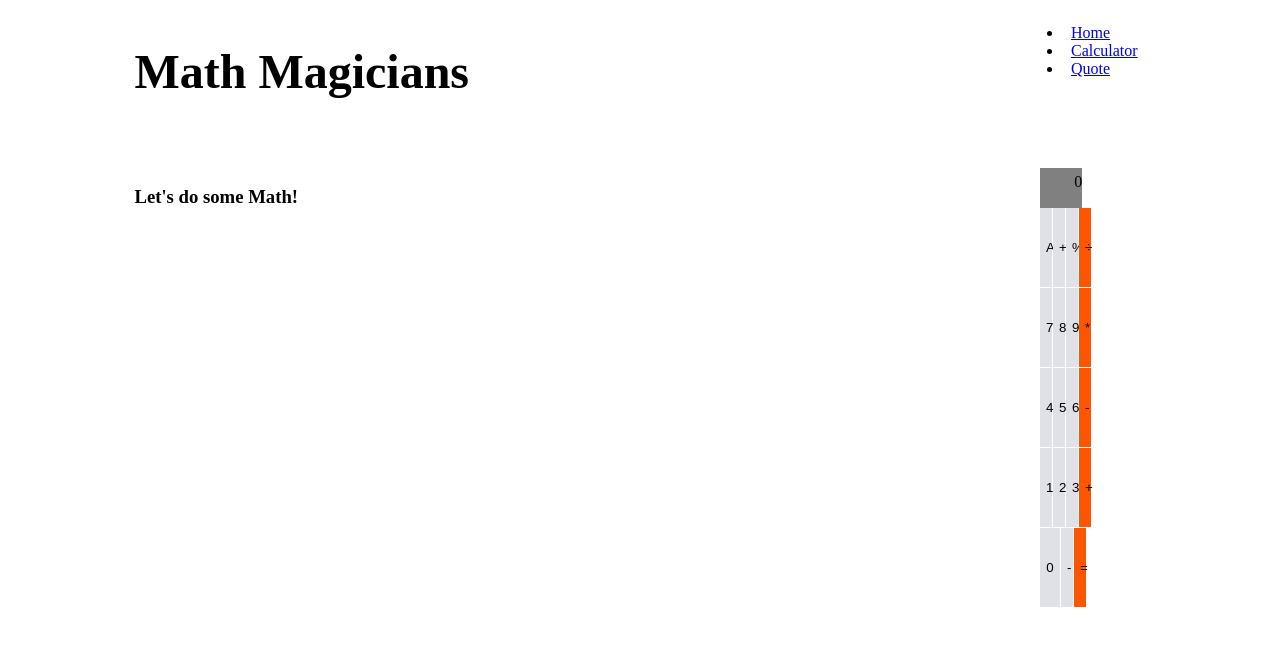
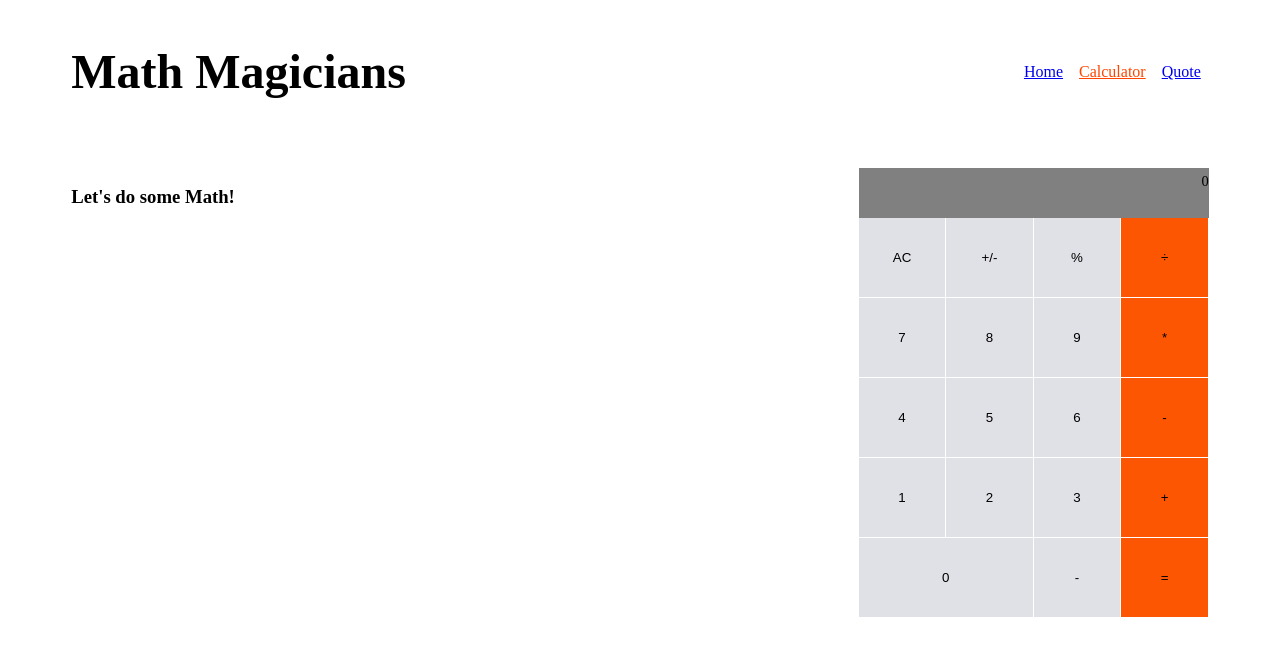
Before and after one commit to Jmagero/my-calculator, a React (Create React App) app: page / in a window 1280 px wide. Shown: the top 656 px of the page. Built offline with nearby package versions, Linux system fonts and the light colour scheme.

Commit message:
Add style to nav-links

```diff
--- a/src/style.css
+++ b/src/style.css
@@ -9,13 +9,14 @@ html {
 }
 
 #root {
-  width: 80%;
+  width: 90%;
   margin: 0 auto;
-  height: 100vh;
+  height: 70vh;
+  margin-bottom: 0.54em;
 }
 
 button {
-  width: 10%;
+  width: 25%;
   height: 80px;
   background: #e0e0e7;
   border: solid 0.5px white;
@@ -28,14 +29,34 @@ button {
   background-color: grey;
   text-align: right;
   padding: 5px 0;
-  height: 40px;
+  height: 50px;
   margin-bottom: 0;
 }
 
 .zero {
-  width: 20%;
+  width: 50%;
 }
 
 .button-right {
   background-color: #fd5602;
 }
+
+.active-link {
+  color: orangered;
+  text-decoration: underline;
+}
+
+.nav-links {
+  display: flex;
+  list-style-type: none;
+  align-items: center;
+}
+
+.button-row{
+  width: 100%;
+}
+
+.button-wrapper{
+  min-width: 350px;
+  font-size: 0.9rem;
+}
```
